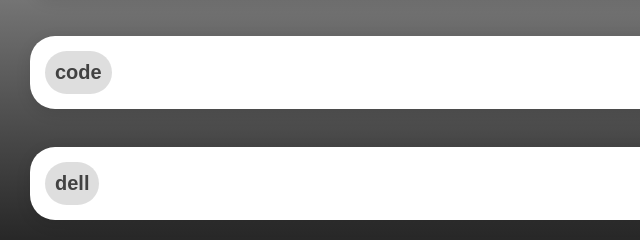
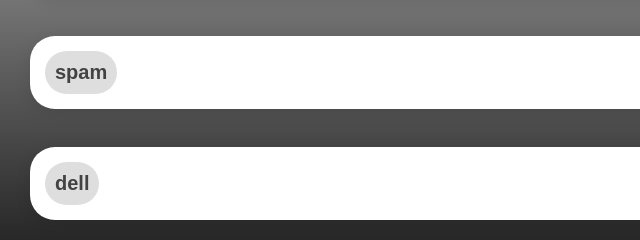
Before and after one commit to MineZOnA1235/minezona1235.github.io, a plain HTML site: page index.html in a window 1280 px wide. Shown: the part 436-676 px from the top of the page, 0-640 px from the left. Drawn offline with Linux system fonts and the light colour scheme.

Commit message:
Update index.html

```diff
--- a/index.html
+++ b/index.html
@@ -116,7 +116,7 @@
     </div>
 
     <div class="command-container">
-        <div class="command">code</div>
+        <div class="command">spam</div>
         <button class="button" onclick="toggleDetails('detailsSpam', this)">Подробнее</button>
     </div>
     <div id="detailsSpam" class="details">
```
